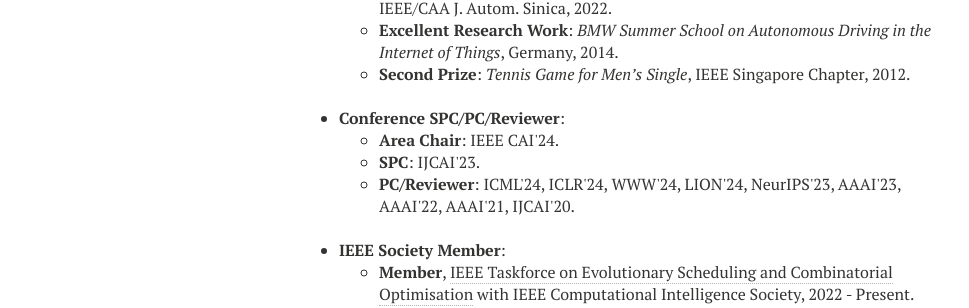
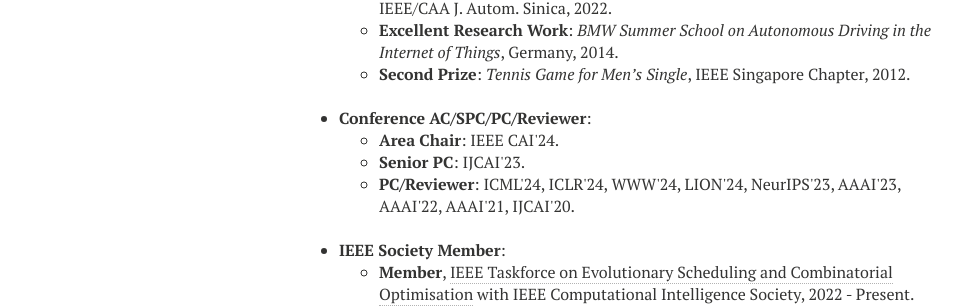
Before and after one commit to zhiguangcaosg/zhiguangcaosg.github.io, a Jekyll site: the page built from others.md, in a window 1280 px wide. Shown: the part 842-1150 px from the top of the page, without its empty margins (21-990 px from the left). Built offline with Jekyll 4.4.1, drawn with Linux system fonts in a browser that asks for light colours; nearby versions of some CDN libraries.

Commit message:
Update others.md

```diff
--- a/others.md
+++ b/others.md
@@ -75,11 +75,11 @@ comments: false
 <br>
 
 <li>
-<b>Conference SPC/PC/Reviewer</b>:
+<b>Conference AC/SPC/PC/Reviewer</b>:
 	<ul>
 	<li> <b>Area Chair</b>: IEEE CAI'24.
 	</li>
-	<li> <b>SPC</b>: IJCAI'23.
+	<li> <b>Senior PC</b>: IJCAI'23.
 	</li>
 	<li> <b>PC/Reviewer</b>: ICML'24, ICLR'24, WWW'24, LION'24, NeurIPS'23, AAAI'23, AAAI'22, AAAI'21, IJCAI'20.
 	</li>
```
